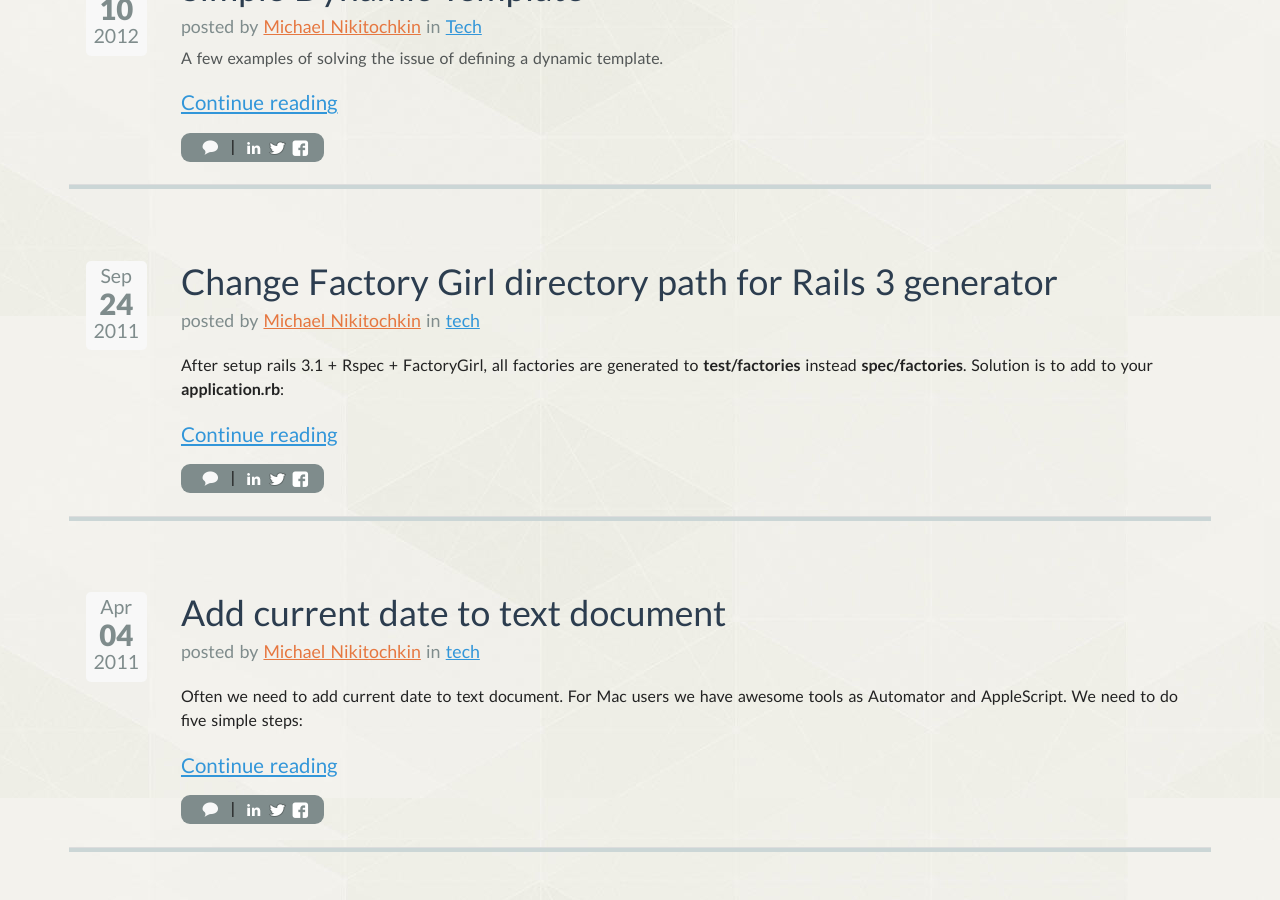
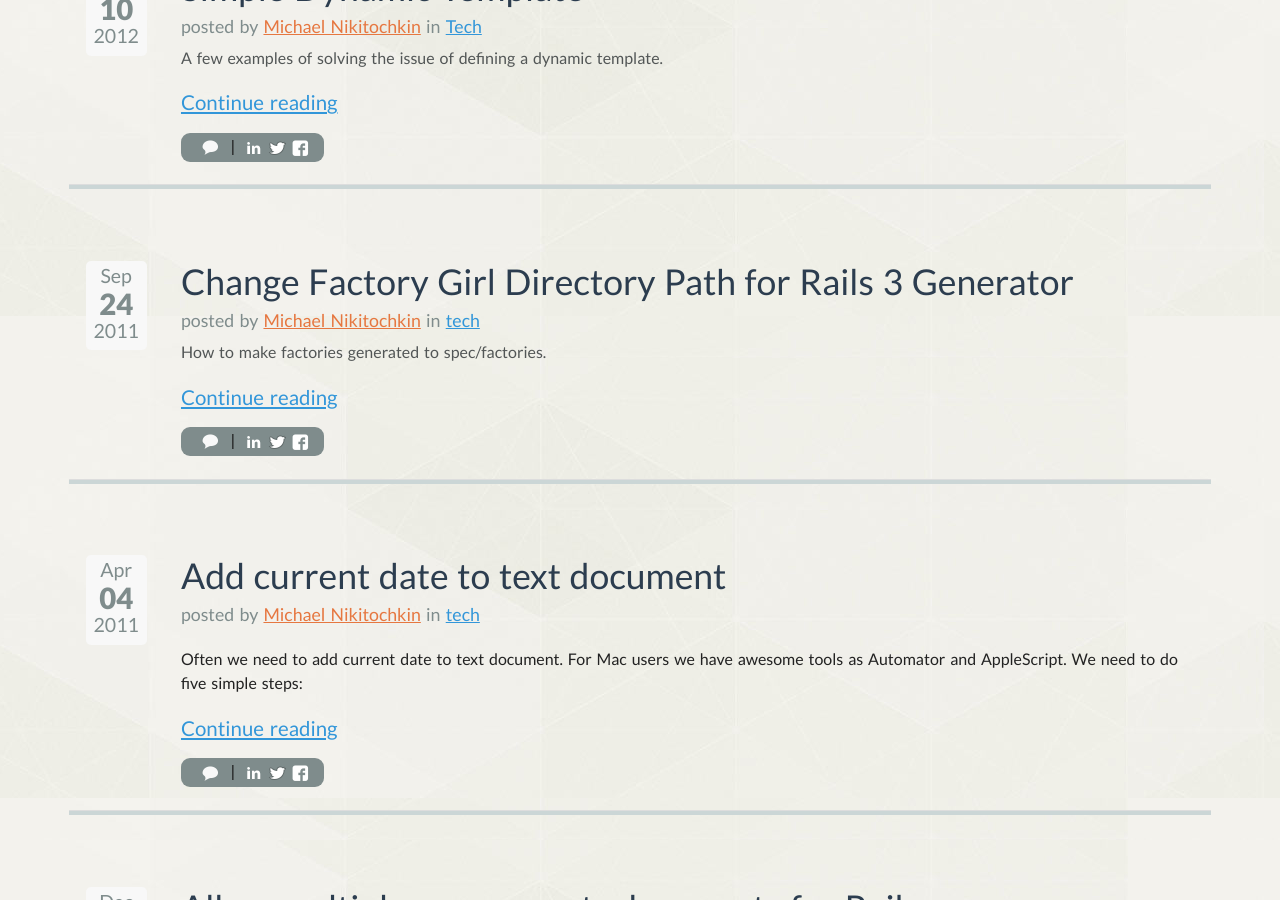
Before and after one commit to tehhi42/jetthoughts.github.io, a Jekyll site: the page built from blog/index.html, in a window 1280 px wide and 900 px high, scrolled down 1680 px. Built offline with Jekyll 4.4.1, drawn with Linux system fonts in a browser that asks for light colours; some web fonts are replaced; Markdown is read by kramdown in place of the engine named in the settings; the list of posts is cut into pages by our own code; comment, search, counter and statistics services are not loaded.

Commit message:
Update 2011-09-24-change-factory-girl-directory-path-for-rails-3-generator.markdown

```diff
--- a/_posts/2011-09-24-change-factory-girl-directory-path-for-rails-3-generator.markdown
+++ b/_posts/2011-09-24-change-factory-girl-directory-path-for-rails-3-generator.markdown
@@ -1,14 +1,15 @@
 ---
 layout: post
-title: Change Factory Girl directory path for Rails 3 generator
+title: Change Factory Girl Directory Path for Rails 3 Generator
 date: 24-09-2011
 author: Michael Nikitochkin
 authors_git: miry
 tags: rails,rspec
 category: tech
+excerpt: How to make factories generated to spec/factories.
 ---
 
-After setup rails 3.1 + Rspec + FactoryGirl, all factories are generated to __test/factories__ instead __spec/factories__.
+After Rails 3.1 + Rspec + FactoryGirl setup, all factories are generated to __test/factories__ instead of  __spec/factories__.
 Solution is to add to your __application.rb__:
 
 {% highlight ruby linenos=table %}
```
